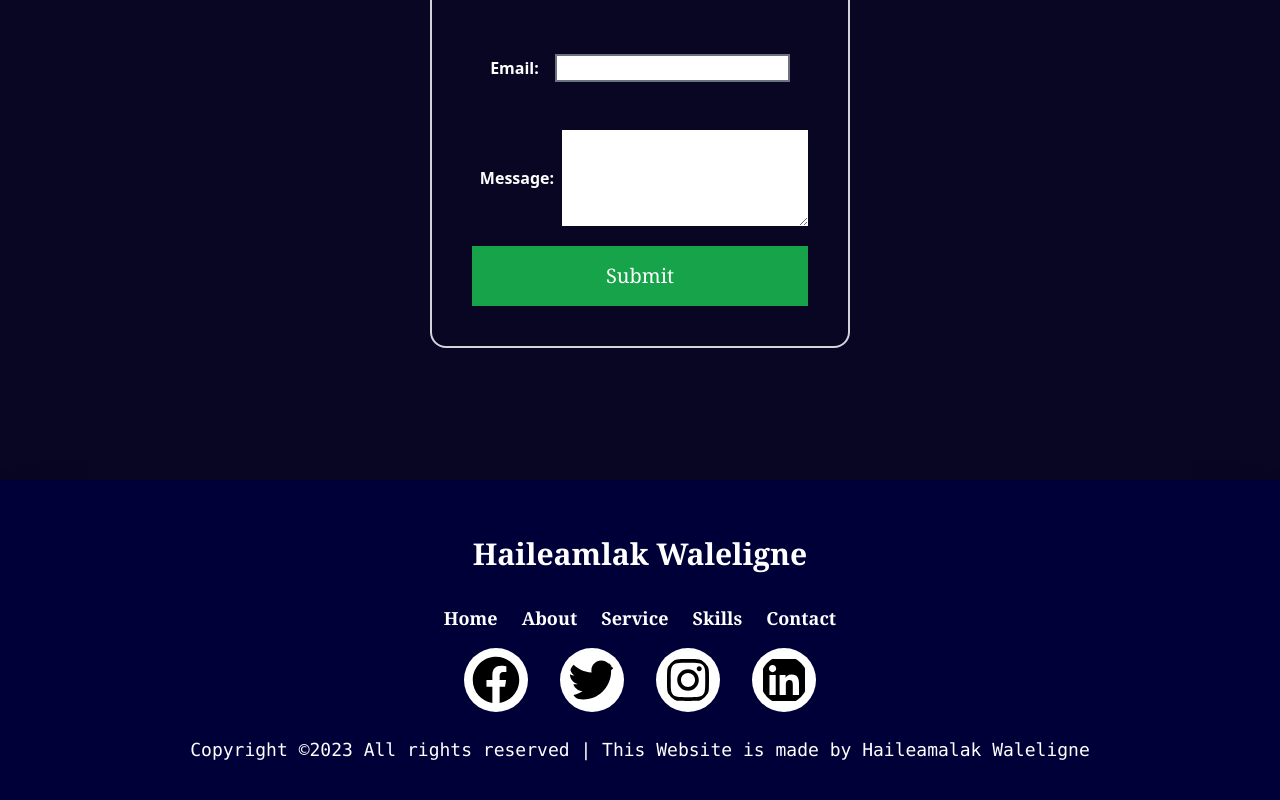
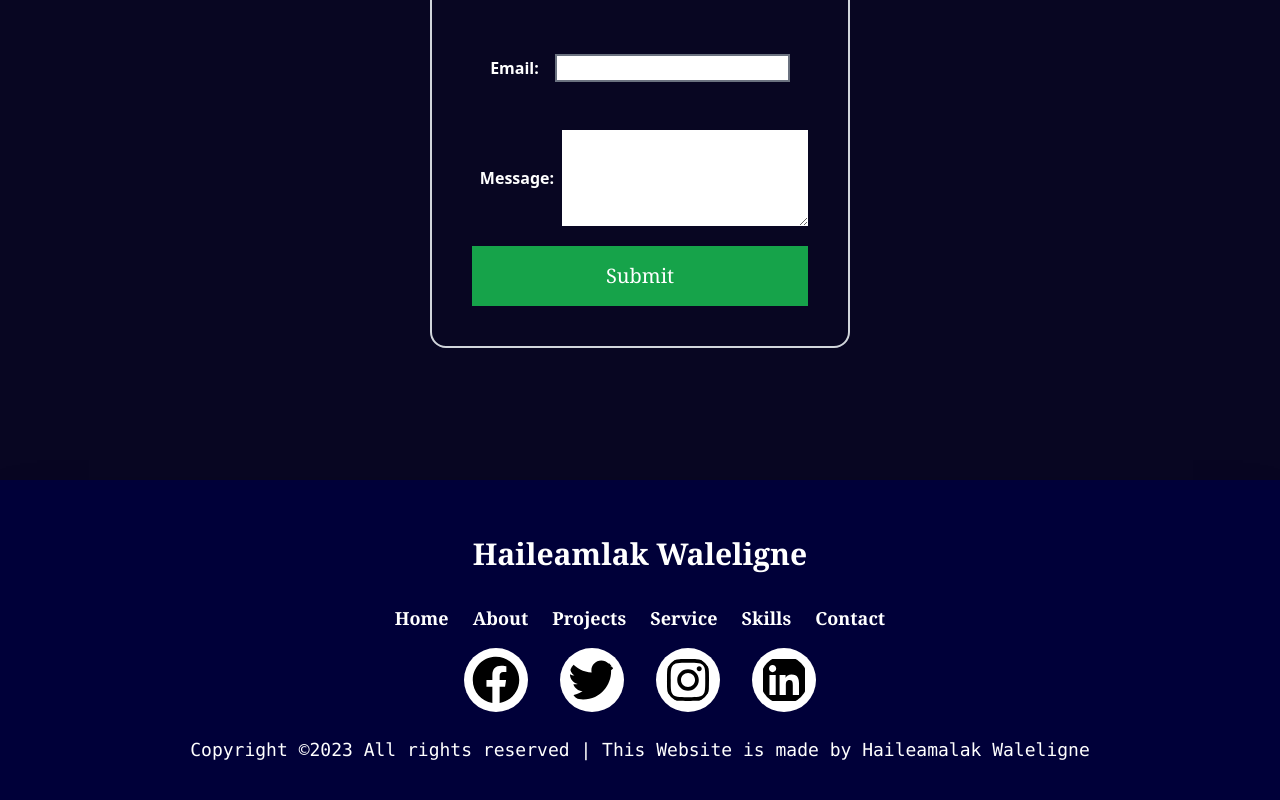
Before and after one commit to haileamlakwalelige/me-and-tensae, a React (Create React App) app: page / in a window 1280 px wide. Shown: the part 8346-9146 px from the top of the page. Built offline with nearby package versions, Linux system fonts and the light colour scheme.

Commit message:
finilizing the projects

```diff
--- a/src/haila/Footers.js
+++ b/src/haila/Footers.js
@@ -9,11 +9,24 @@ const Footers=()=>{
           <h1 className="font-bold text-3xl pb-4 text-center cursor-pointer hover:text-[#04b4fa]"> Haileamlak Waleligne</h1>
           <div className="py-4">
             <ul className="sm:flex flex-col sm:flex-row  items-center justify-center cursor-pointer text-center">
+              <a href="#heros">
               <li className="px-3 font-bold py-4 sm:py-0 text-lg hover:text-[#cbcb2c]">Home</li>
+              </a>
+              <a href="#about">
               <li className="px-3 font-bold py-4 sm:py-0 text-lg hover:text-[#cbcb2c]">About</li>
+              </a>
+              <a href="#projects">
+              <li className="px-3 font-bold py-4 sm:py-0 text-lg hover:text-[#cbcb2c]">Projects</li>
+              </a>
+              <a href="#service">
               <li className="px-3 font-bold py-4 sm:py-0 text-lg hover:text-[#cbcb2c]">Service</li>
+              </a>
+              <a href="#skills">
               <li className="px-3 font-bold py-4 sm:py-0 text-lg hover:text-[#cbcb2c]">Skills</li>
+              </a>
+              <a href="#contact">
               <li className="px-3 font-bold py-4 sm:py-0 text-lg hover:text-[#cbcb2c]">Contact</li>
+              </a>
             </ul>
           </div>
           <div className="flex justify-center">
--- a/src/haila/Service.js
+++ b/src/haila/Service.js
@@ -9,7 +9,7 @@ const Service=()=>{
     const [mobiles, setMobiles]=useState(false);
 
     return(
-        <div id="#service" className="bg-slate-900 font-serif justify-center items-center px-10 py-32">
+        <div id="service" className="bg-slate-900 font-serif justify-center items-center px-10 py-32">
         <h1 className="font-bold text-5xl hover:text-blue-600 hover:text-7xl mb-10 duration-500 font-serif text-center text-gray-400">My Service</h1>
             <div className="font-serif grid grid-cols-1 md:grid-cols-2 lg:grid-cols-4 gap-10 justify-center items-center">
             <div className="pt-6 border-2 border-gray-400 p-3 rounded-2xl">
```
